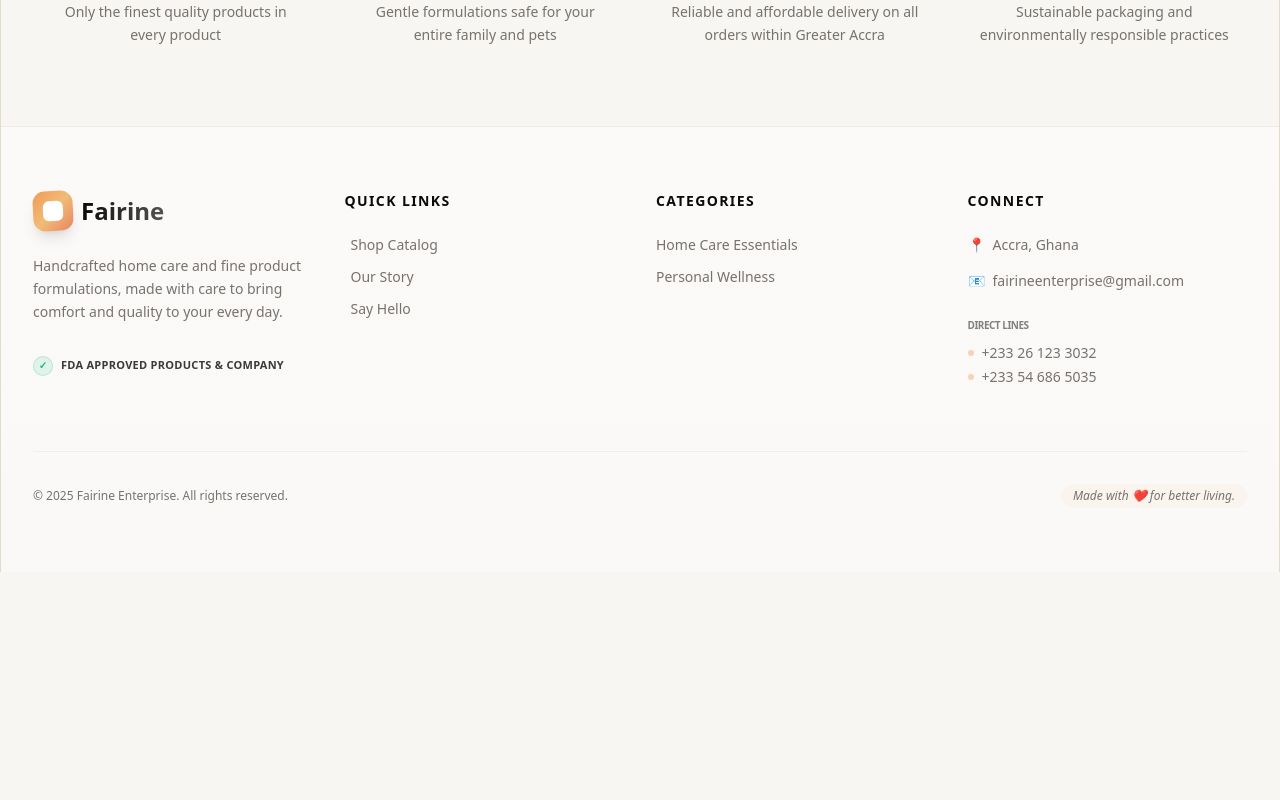
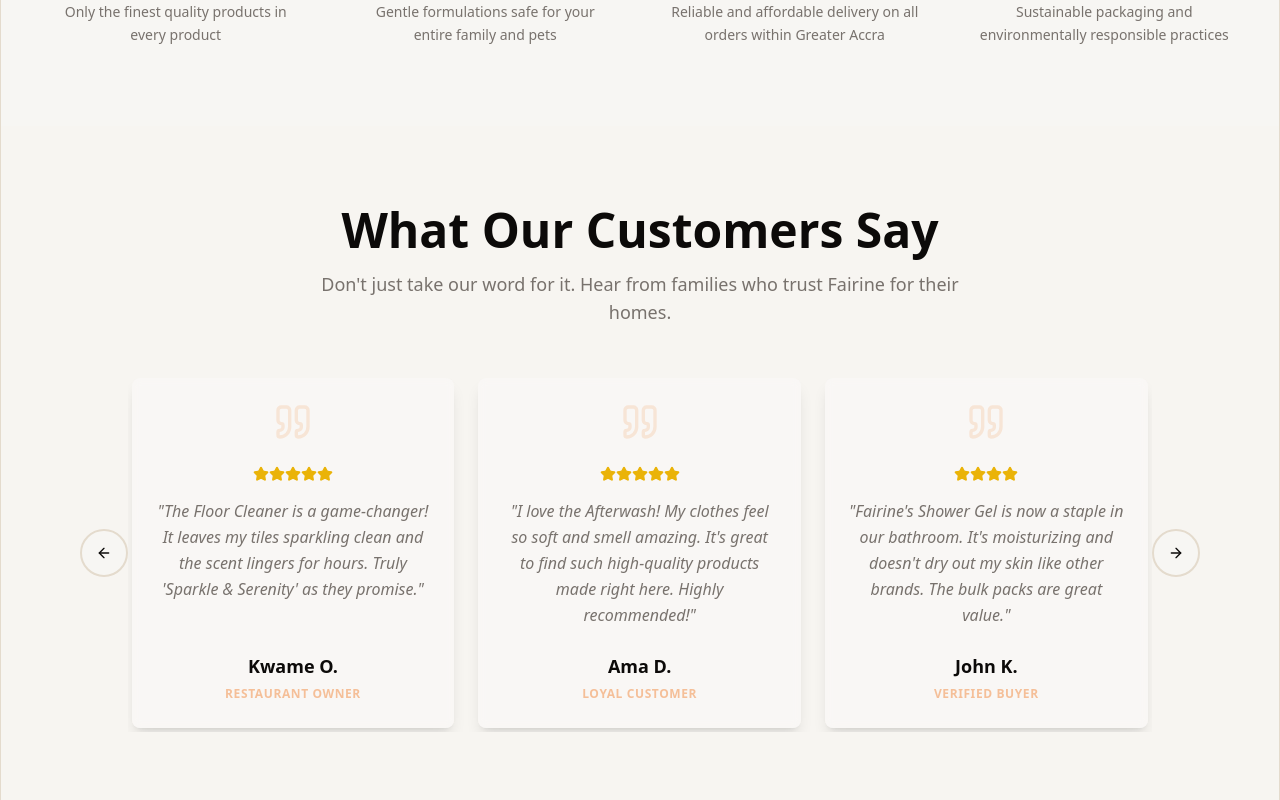
Before and after one commit to Unimenty/Fairine, a React (Vite) app: page / in a window 1280 px wide. Shown: the part 2100-2900 px from the top of the page. Before the commit the page ends 2672 px from the top, so only its background shows below. Built offline with nearby package versions, Linux system fonts and the light colour scheme.

Commit message:
feat: add scrollable testimonials section

```diff
--- a/package.json
+++ b/package.json
@@ -45,6 +45,7 @@
     "clsx": "^2.1.1",
     "cmdk": "^1.0.0",
     "date-fns": "^3.6.0",
+    "embla-carousel-autoplay": "^8.6.0",
     "embla-carousel-react": "^8.3.0",
     "input-otp": "^1.2.4",
     "lucide-react": "^0.462.0",
--- /dev/null
+++ b/src/components/Testimonials.tsx
@@ -0,0 +1,106 @@
+
+import { Carousel, CarouselContent, CarouselItem, CarouselNext, CarouselPrevious } from '@/components/ui/carousel';
+import { Card, CardContent } from '@/components/ui/card';
+import { Quote, Star } from 'lucide-react';
+import Autoplay from 'embla-carousel-autoplay';
+
+const Testimonials = () => {
+  const testimonials = [
+    {
+      id: 1,
+      text: "I've tried many cleaning products, but Fairine's Liquid Soap is by far the best. It's gentle on my hands yet tough on grease. The fragrance is just lovely!",
+      author: "Sarah A.",
+      role: "Home Maker",
+      rating: 5
+    },
+    {
+      id: 2,
+      text: "The Floor Cleaner is a game-changer! It leaves my tiles sparkling clean and the scent lingers for hours. Truly 'Sparkle & Serenity' as they promise.",
+      author: "Kwame O.",
+      role: "Restaurant Owner",
+      rating: 5
+    },
+    {
+      id: 3,
+      text: "I love the Afterwash! My clothes feel so soft and smell amazing. It's great to find such high-quality products made right here. Highly recommended!",
+      author: "Ama D.",
+      role: "Loyal Customer",
+      rating: 5
+    },
+    {
+        id: 4,
+        text: "Fairine's Shower Gel is now a staple in our bathroom. It's moisturizing and doesn't dry out my skin like other brands. The bulk packs are great value.",
+        author: "John K.",
+        role: "Verified Buyer",
+        rating: 4
+      }
+  ];
+
+  return (
+    <section className="py-20 bg-muted/10 overflow-hidden">
+      <div className="container mx-auto px-4 md:px-6">
+        <div className="text-center mb-12">
+          <h2 className="text-3xl md:text-5xl font-black text-foreground mb-4">
+            What Our Customers Say
+          </h2>
+          <p className="text-lg text-muted-foreground max-w-2xl mx-auto">
+            Don't just take our word for it. Hear from families who trust Fairine for their homes.
+          </p>
+        </div>
+
+        <div className="relative max-w-5xl mx-auto">
+          <Carousel
+            opts={{
+              align: "start",
+              loop: true,
+            }}
+            plugins={[
+              Autoplay({
+                delay: 4000,
+              }),
+            ]}
+            className="w-full"
+          >
+            <CarouselContent className="-ml-2 md:-ml-4">
+              {testimonials.map((testimonial) => (
+                <CarouselItem key={testimonial.id} className="pl-2 md:pl-4 md:basis-1/2 lg:basis-1/3">
+                  <div className="p-1 h-full">
+                    <Card className="h-full border-none shadow-lg bg-card/50 backdrop-blur-sm hover:bg-card transition-colors duration-300">
+                      <CardContent className="flex flex-col items-center justify-center p-6 text-center h-full">
+                        <Quote className="w-10 h-10 text-primary/20 mb-6" />
+
+                        <div className="flex mb-4 text-yellow-500">
+                          {[...Array(testimonial.rating)].map((_, i) => (
+                            <Star key={i} className="w-4 h-4 fill-current" />
+                          ))}
+                        </div>
+
+                        <p className="text-muted-foreground text-base italic mb-6 leading-relaxed">
+                          "{testimonial.text}"
+                        </p>
+
+                        <div className="mt-auto">
+                          <h4 className="font-bold text-foreground text-lg">{testimonial.author}</h4>
+                          <span className="text-xs font-bold text-primary/60 uppercase tracking-wider">
+                            {testimonial.role}
+                          </span>
+                        </div>
+                      </CardContent>
+                    </Card>
+                  </div>
+                </CarouselItem>
+              ))}
+            </CarouselContent>
+            <div className="flex justify-center mt-8 gap-4 sm:hidden">
+                 {/* Mobile navigation controls could go here if needed, but standard arrows are fine */}
+            </div>
+            <CarouselPrevious className="hidden sm:flex -left-12 h-12 w-12 border-2 hover:bg-primary hover:text-white transition-colors" />
+            <CarouselNext className="hidden sm:flex -right-12 h-12 w-12 border-2 hover:bg-primary hover:text-white transition-colors" />
+          </Carousel>
+        </div>
+      </div>
+    </section>
+  );
+};
+
+export default Testimonials;
--- a/src/pages/Index.tsx
+++ b/src/pages/Index.tsx
@@ -6,6 +6,7 @@
 import { Badge } from '@/components/ui/badge';
 import { Truck, Shield, Leaf, Recycle, Award } from 'lucide-react';
 import { Link } from 'react-router-dom';
+import Testimonials from '@/components/Testimonials';
 
 const Index = () => {
   const features = [
@@ -66,6 +67,9 @@
         </div>
       </section>
 
+      {/* Testimonials Section */}
+      <Testimonials />
+
 
     </div>
   );
```
Also changed, not shown: 1 other file (tests, documents, lock files or other folders).
